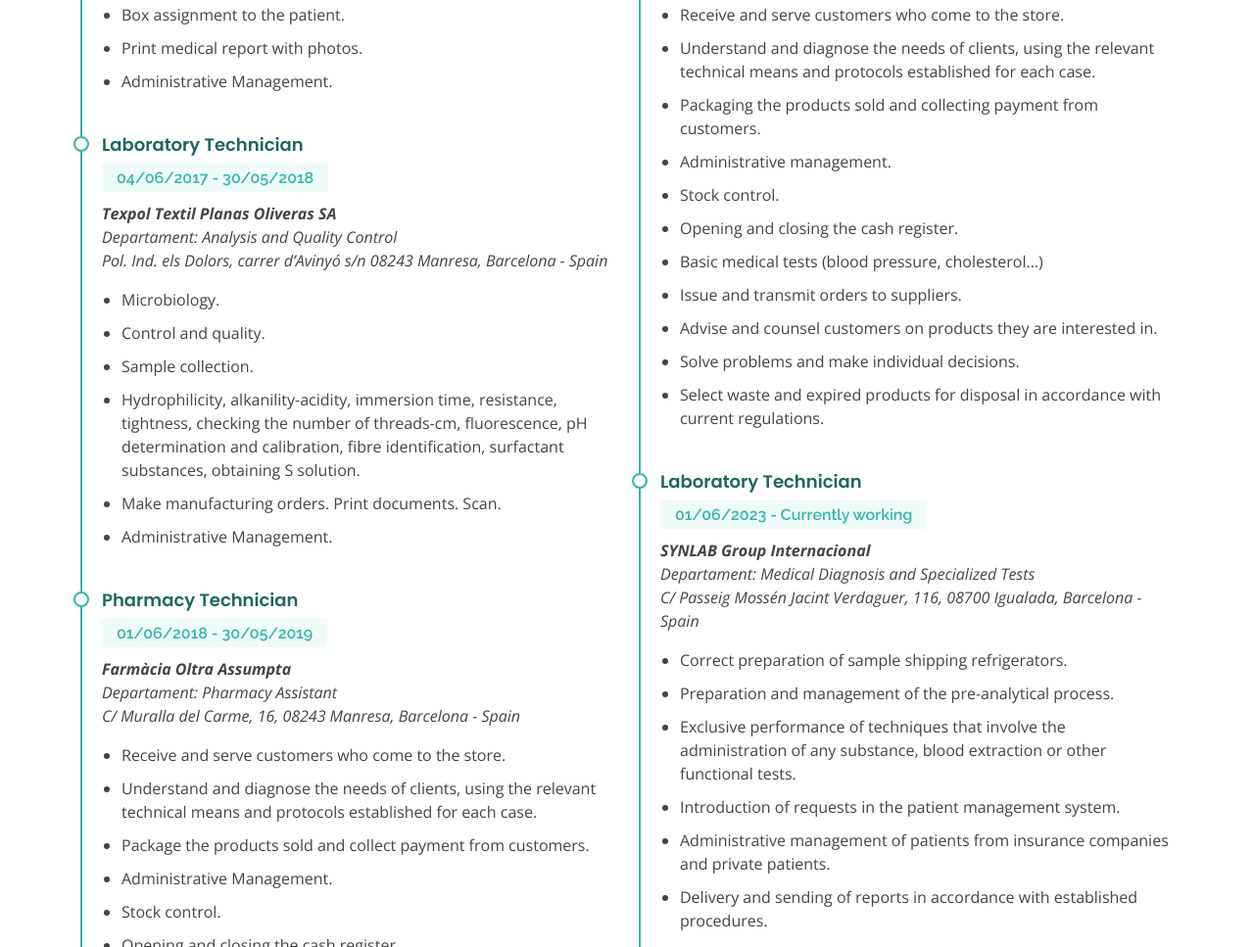
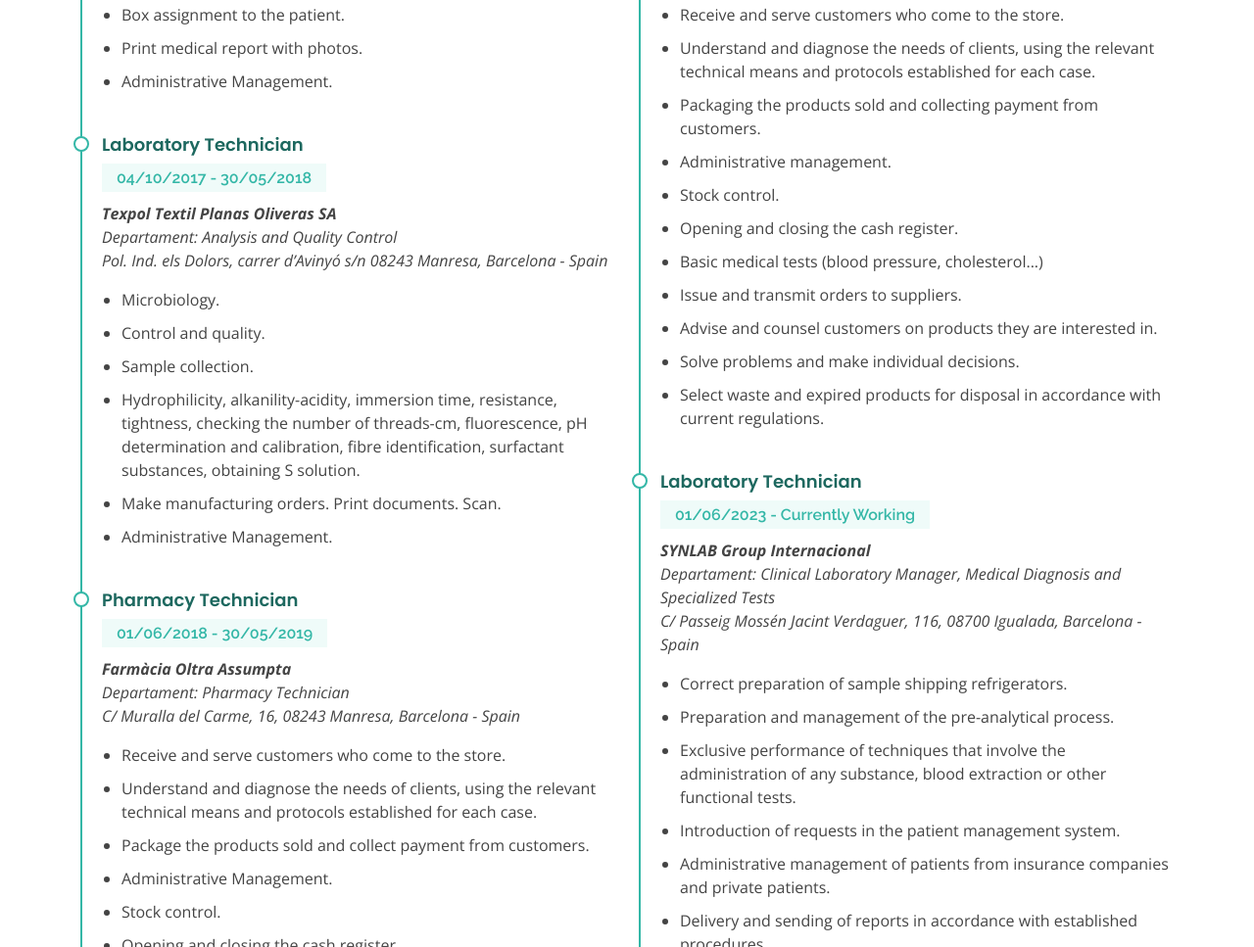
Before and after one commit to hbfreelanceadministrative/portfolio-sara.github.io, a plain HTML site: page resume.html in a window 1280 px wide. Shown: the part 1670-2637 px from the top of the page at 98% size. Drawn offline with nearby package versions, Linux system fonts and the light colour scheme.

Commit message:
Update resume.html

```diff
--- a/resume.html
+++ b/resume.html
@@ -148,7 +148,7 @@
             </div>
             <div class="resume-item">
               <h4>Laboratory Technician</h4>
-              <h5>04/06/2017 - 30/05/2018</h5>
+              <h5>04/10/2017 - 30/05/2018</h5>
                <p><em><b>Texpol Textil Planas Oliveras SA</b><br>
                 Departament: Analysis and Quality Control<br>Pol. Ind. els Dolors, carrer d’Avinyó s/n 08243 Manresa, Barcelona - Spain</em></p>
               <ul>
@@ -164,7 +164,7 @@
               <h4>Pharmacy Technician</h4>
               <h5>01/06/2018 - 30/05/2019</h5>
                <p><em><b>Farmàcia Oltra Assumpta</b><br>
-                Departament: Pharmacy Assistant<br>C/ Muralla del Carme, 16, 08243 Manresa, Barcelona - Spain</em></p>
+                Departament: Pharmacy Technician<br>C/ Muralla del Carme, 16, 08243 Manresa, Barcelona - Spain</em></p>
               <ul>
                 <li>Receive and serve customers who come to the store.</li>
                 <li>Understand and diagnose the needs of clients, using the relevant technical means and protocols established for each case.</li>
@@ -222,9 +222,9 @@
 
             <div class="resume-item">
               <h4>Laboratory Technician</h4>
-              <h5>01/06/2023 - Currently working</h5>
+              <h5>01/06/2023 - Currently Working</h5>
                <p><em><b>SYNLAB Group Internacional</b><br>
-                Departament: Medical Diagnosis and Specialized Tests<br>C/ Passeig Mossén Jacint Verdaguer, 116, 08700 Igualada, Barcelona - Spain</em></p>
+                Departament: Clinical Laboratory Manager, Medical Diagnosis and Specialized Tests<br>C/ Passeig Mossén Jacint Verdaguer, 116, 08700 Igualada, Barcelona - Spain</em></p>
               <ul>
                 <li>Correct preparation of sample shipping refrigerators.</li>
                 <li>Preparation and management of the pre-analytical process.</li>
```
